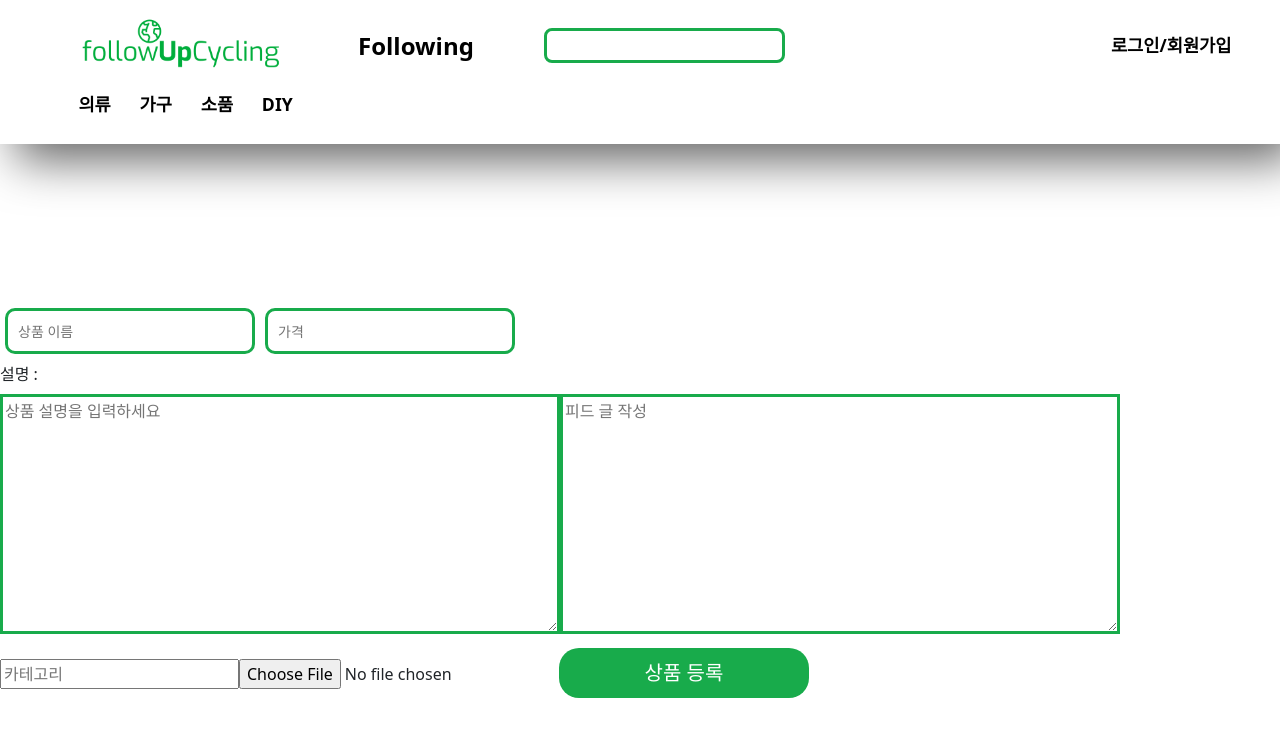
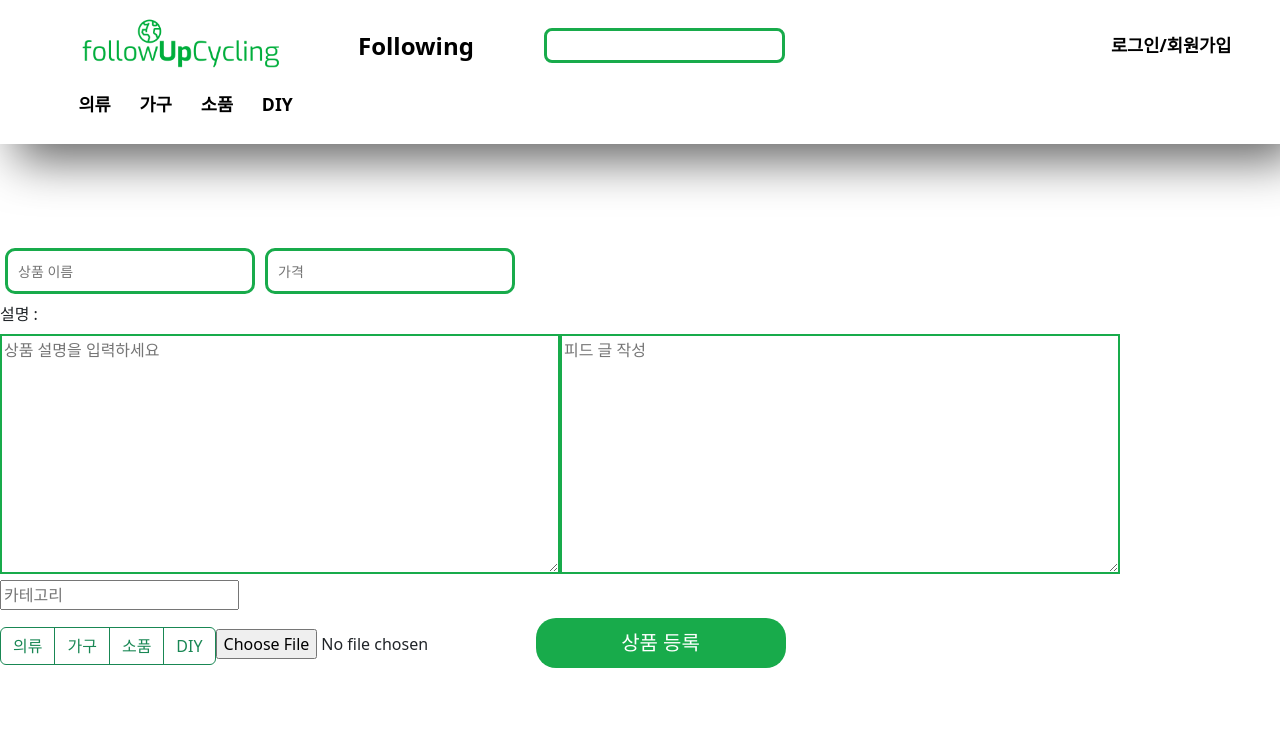
Before and after one commit to zoonong/modubanchan_front, a React (Create React App) app: page /#/CreateProduct in a window 1280 px wide. Shown: the top 736 px of the page. Built offline with nearby package versions, Linux system fonts and the light colour scheme.

Commit message:
카테고리 버튼 안됨

```diff
--- a/src/components/CreateProduct.js
+++ b/src/components/CreateProduct.js
@@ -5,6 +5,8 @@ import axios from "axios";
 import { Link } from "react-router-dom";
 import produce from "immer";
 import { Text, Textarea } from '@chakra-ui/react'
+import ButtonGroup from 'react-bootstrap/ButtonGroup';
+import { ToggleButton } from "react-bootstrap";
 
 const cx = classNames.bind(styles);
 
@@ -17,6 +19,14 @@ const CreateProduct = () => {
     category: "",
     picture: null,
   });
+
+  const categoryTypes = [
+    { name: '의류', value: 'DS' },
+    { name: '가구', value: 'BV' },
+    { name: '소품', value: 'AC' },
+    { name: 'DIY', value: 'SD' },
+  ];
+
   const registerProduct = async (e) => {
     e.preventDefault();
 
@@ -57,6 +67,9 @@ const CreateProduct = () => {
       picture: file,
     });
   };
+  const onChangeCategory = (e) => {
+    console.log(e.target);
+  }
   return (
     <div className={cx("CreateProduct")}>
       <form
@@ -124,6 +137,26 @@ const CreateProduct = () => {
           required
           onChange={onChange}
         />
+        <div>{newProduct.category}</div>
+        <ButtonGroup>
+        {categoryTypes.map((categoryType, idx) => (
+          <ToggleButton
+            key={idx}
+            id={`radio-${idx}`}
+            type="radio"
+            variant={'outline-success'}
+            name="radio"
+            value={categoryType.value}
+            checked={newProduct.category === categoryType.value}
+            onChange={(e) => {
+              setNewProduct(e.currentTarget.value);
+            }}
+          >
+            {categoryType.name}
+          </ToggleButton>
+        ))}
+      </ButtonGroup>
+
         <input type="file" accept="image/*" onChange={onLoadFile} />
         <Link to="/MyPage">
           <button className={cx("Submit")} type="submit">상품 등록</button>
--- a/src/styles/CreateProduct/CreateProduct.module.scss
+++ b/src/styles/CreateProduct/CreateProduct.module.scss
@@ -3,7 +3,7 @@ $blue: #1864ab;
 $green: #18ab4b;
 
 .CreateProduct {
-  margin-top: 300px;
+  margin-top: 15rem;
   justify-content: center;
   align-items: center;
   .Submit {
@@ -38,7 +38,7 @@ $green: #18ab4b;
   .Textarea {
     width: 70vh;
     height: 30vh;
-    border: solid $green;
+    border: solid 2px $green;
     &:focus {
       outline: 4px solid lighten($green, 5%);
       border: solid white;
```
